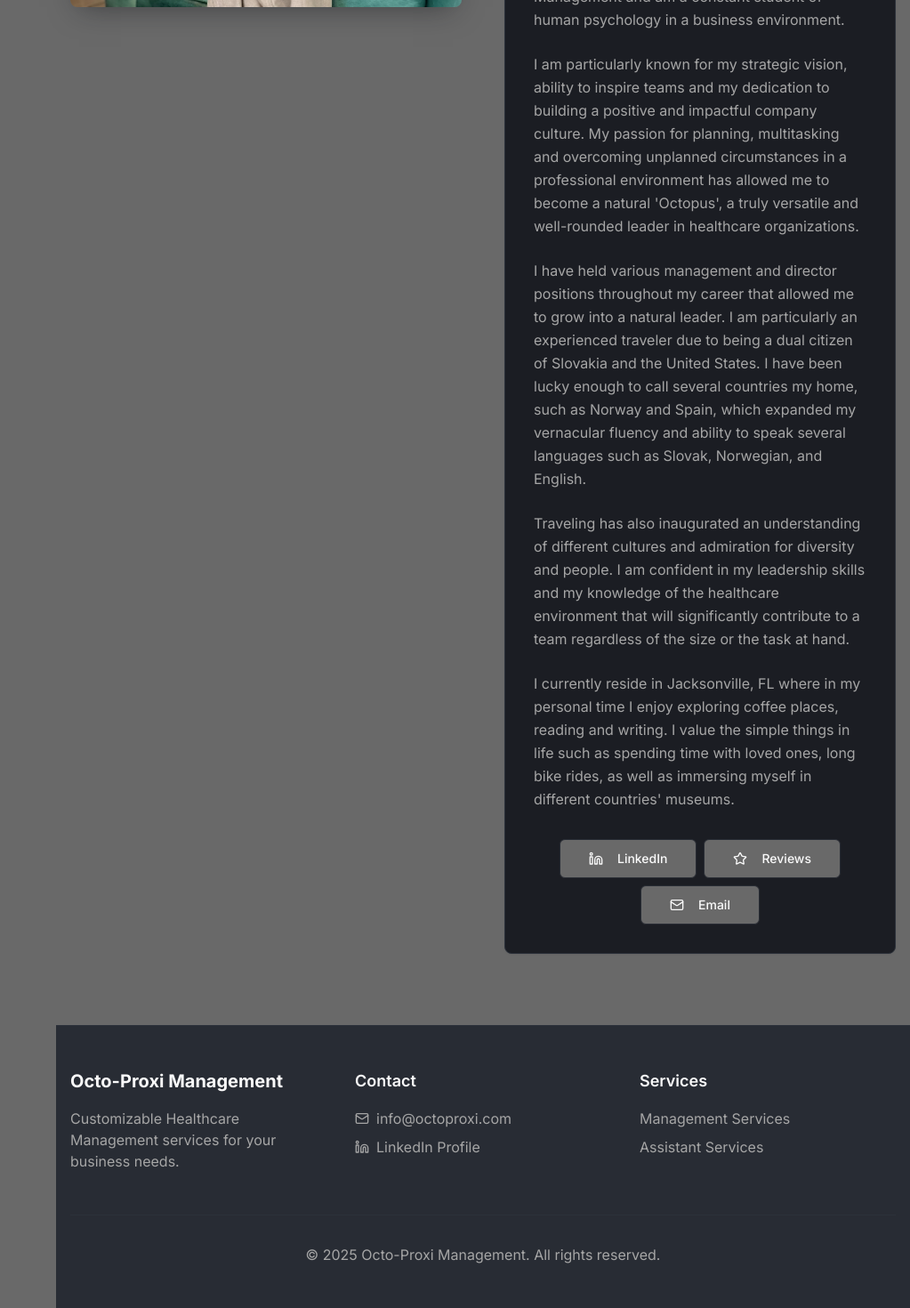
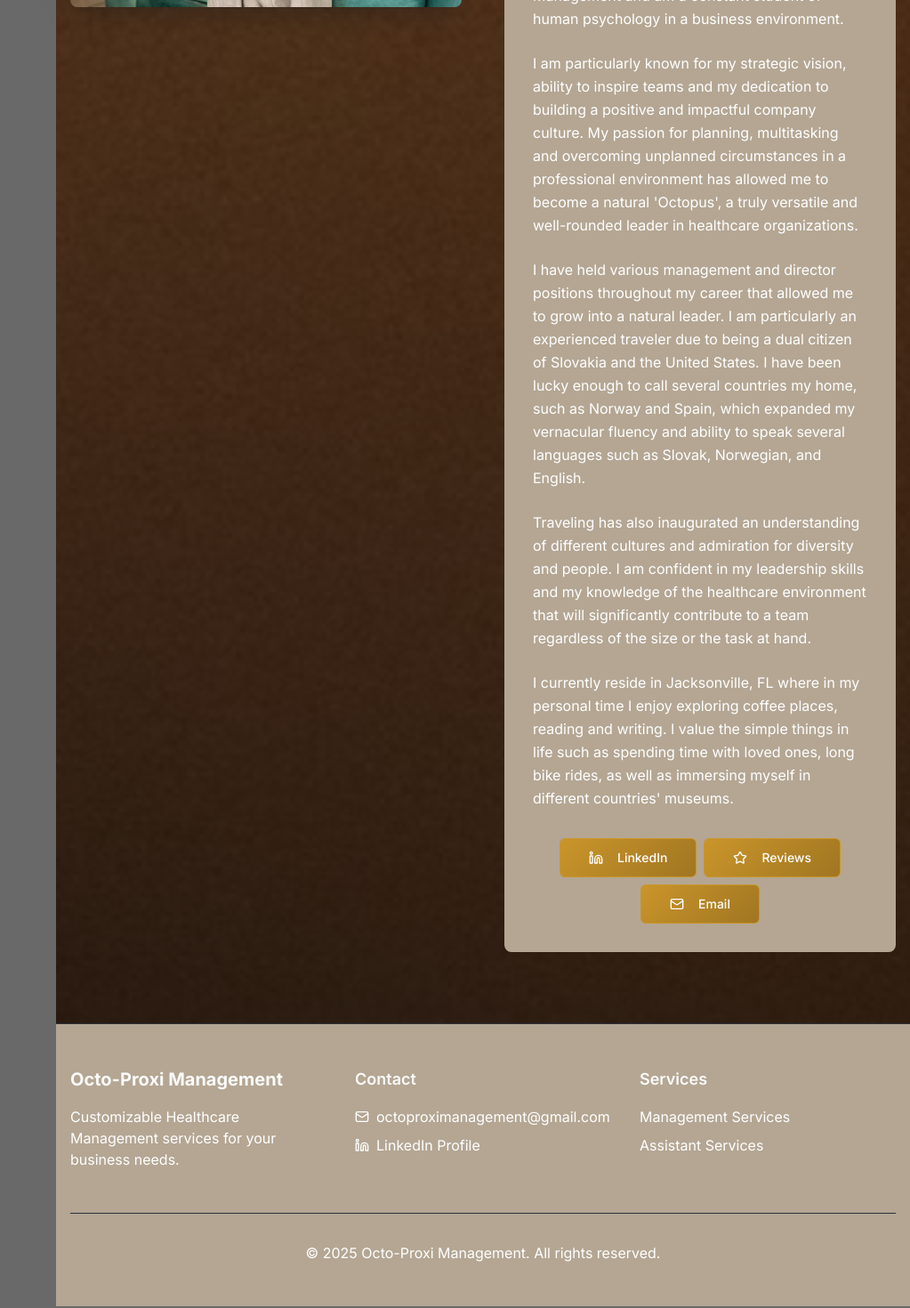
Before and after one commit to tinashe13/octo-proxi-connect, a React (Vite) app: page /about in a window 1280 px wide. Shown: the part 1026-2496 px from the top of the page at 89% size, without its empty margins (257-1280 px from the left). Built offline with nearby package versions, Linux system fonts and the light colour scheme.

Commit message:
rvetter updates july 21 25

```diff
--- a/src/components/BioSection.tsx
+++ b/src/components/BioSection.tsx
@@ -1,11 +1,25 @@
 
 import { Card, CardContent } from '@/components/ui/card';
 import { Button } from '@/components/ui/button';
+import { useNavigate } from 'react-router-dom';
 import { LinkedinIcon, Mail, Star } from 'lucide-react';
 
 export function BioSection() {
+  const navigate = useNavigate();
   return (
-    <section id="bio" className="py-20 lg:py-32 bg-gray-900">
+    <section id="bio" className="relative py-20 lg:py-32">
+
+      {/* Background image */}
+  <div className="absolute inset-0 z-0">
+    <img
+      src="/src/assets/background website.png"
+      alt="Background"
+      className="w-full h-full object-cover"
+    />
+    <div className="absolute inset-0 bg-gradient-to-b from-black/40 to-black/70" />
+  </div>
+  {/* Foreground content */}
+  <div className="relative z-10">
       <div className="container mx-auto px-4">
         <div className="max-w-7xl mx-auto">
           <div className="text-center mb-16">
@@ -27,17 +41,17 @@ export function BioSection() {
             </div>
 
             <div className="order-1 lg:order-2">
-              <Card className="bg-card border-border">
+              <Card className="bg-[#b4a693] text-black border-none shadow-elegant">
                 <CardContent className="p-8">
                   <h3 className="text-3xl font-bold text-card-foreground mb-6">
                     Simone Uchalova, MBA
                   </h3>
-                  <p className="text-muted-foreground mb-6 leading-relaxed text-lg">
+                  <p className="text-white mb-6 leading-relaxed text-lg">
                     I am the CEO and Founder of Octo-Proxi Management, a results-driven leader with over 11 years of
                     experience in Healthcare Management. My leadership style emphasizes collaboration, achieving business
                     growth and successfully leading teams while improving operational efficiency.
                   </p>
-                  <p className="text-muted-foreground mb-8 leading-relaxed text-lg">
+                  <p className="text-white mb-8 leading-relaxed text-lg">
                     As a dual citizen of Slovakia and the United States, I bring international perspective and expertise
                     to healthcare organizations. I am particularly known for my strategic vision, ability to inspire teams,
                     and my dedication to building positive and impactful company culture.
@@ -48,8 +62,8 @@ export function BioSection() {
                       <Button
                         variant="outline"
                         size="lg"
-                        className="hover:bg-gradient-gold hover:border-primary flex-1 min-w-0 sm:flex-none"
-                        onClick={() => window.open('https://linkedin.com', '_blank')}
+                        className="bg-gradient-gold border-primary flex-1 min-w-0 sm:flex-none text-white"
+                        onClick={() => window.open('https://www.linkedin.com/in/simone-uchalova-152197304/', '_blank')}
                       >
                         <LinkedinIcon className="h-4 w-4 mr-2" />
                         <span className="truncate">LinkedIn</span>
@@ -57,7 +71,7 @@ export function BioSection() {
                       <Button
                         variant="outline"
                         size="lg"
-                        className="hover:bg-gradient-gold hover:border-primary flex-1 min-w-0 sm:flex-none"
+                        className="bg-gradient-gold border-primary flex-1 min-w-0 sm:flex-none text-white"
                         onClick={() => window.open('https://www.google.com/search?q=octo+proxi+management+reviews', '_blank')}
                       >
                         <Star className="h-4 w-4 mr-2" />
@@ -66,8 +80,8 @@ export function BioSection() {
                       <Button
                         variant="outline"
                         size="lg"
-                        className="hover:bg-gradient-gold hover:border-primary flex-1 min-w-0 sm:flex-none"
-                        onClick={() => window.open('mailto:info@octoproxi.com')}
+                        className="bg-gradient-gold border-primary flex-1 min-w-0 sm:flex-none text-white"
+                        onClick={() => window.open('mailto:octoproximanagement@gmail.com')}
                       >
                         <Mail className="h-4 w-4 mr-2" />
                         <span className="truncate">Email</span>
@@ -77,9 +91,10 @@ export function BioSection() {
 
                   <div className="flex justify-center">
                     <Button
+                      variant="outline"
                       size="lg"
-                      className="bg-gradient-gold hover:bg-gradient-gold/90 text-white"
-                      onClick={() => window.location.href = '/about'}
+                      className="bg-gradient-gold border-primary flex-1 min-w-0 sm:flex-none text-white"
+                      onClick={() => navigate('/about')}
                     >
                       Learn More About Me
                     </Button>
@@ -89,7 +104,7 @@ export function BioSection() {
             </div>
           </div>
         </div>
-      </div>
+      </div></div>
     </section>
   );
 }
--- a/src/components/ContactForm.tsx
+++ b/src/components/ContactForm.tsx
@@ -61,7 +61,7 @@ export function ContactForm({ mobileOpen = false, onMobileClose }: { mobileOpen?
           <div className="space-y-2 text-sm text-contact-foreground text-center">
             <div className="flex items-center justify-center gap-2">
               <Mail className="h-4 w-4" />
-              <span>info@octoproxi.com</span>
+              <span>octoproximanagement@gmail.com</span>
             </div>
           </div>
         </CardHeader>
@@ -153,7 +153,7 @@ export function ContactForm({ mobileOpen = false, onMobileClose }: { mobileOpen?
                 <div className="space-y-2 text-sm text-contact-foreground text-center">
                   <div className="flex items-center justify-center gap-2">
                     <Mail className="h-4 w-4" />
-                    <span>info@octoproxi.com</span>
+                    <span>octoproximanagement@gmail.com</span>
                   </div>
                 </div>
               </CardHeader>
--- a/src/components/Footer.tsx
+++ b/src/components/Footer.tsx
@@ -1,8 +1,10 @@
 import { LinkedinIcon, Mail } from 'lucide-react';
+import { useNavigate } from 'react-router-dom';
 
 export function Footer() {
+  const navigate = useNavigate();
   return (
-    <footer className="bg-secondary py-12 border-t border-border">
+    <footer className="bg-[#b4a693] py-12 border-t border-border">
       <div className="container mx-auto px-4">
         <div className="max-w-6xl mx-auto">
           <div className="grid md:grid-cols-3 gap-8 text-center md:text-left">
@@ -11,7 +13,7 @@ export function Footer() {
               <h3 className="text-xl font-bold text-foreground mb-4">
                 Octo-Proxi Management
               </h3>
-              <p className="text-muted-foreground mb-4">
+              <p className="text-white mb-4">
                 Customizable Healthcare Management services for your business needs.
               </p>
             </div>
@@ -19,15 +21,15 @@ export function Footer() {
             {/* Contact Information */}
             <div>
               <h4 className="text-lg font-semibold text-foreground mb-4">Contact</h4>
-              <div className="space-y-2 text-muted-foreground">
+              <div className="space-y-2 text-white">
                 <div className="flex items-center gap-2">
                   <Mail className="h-4 w-4" />
-                  <span>info@octoproxi.com</span>
+                  <span>octoproximanagement@gmail.com</span>
                 </div>
                 <div className="flex items-center gap-2">
                   <LinkedinIcon className="h-4 w-4" />
                   <a
-                    href="https://linkedin.com"
+                    href="https://www.linkedin.com/in/simone-uchalova-152197304/"
                     target="_blank"
                     rel="noopener noreferrer"
                     className="hover:text-primary transition-colors"
@@ -40,15 +42,29 @@ export function Footer() {
 
             {/* Services */}
             <div>
-              <h4 className="text-lg font-semibold text-foreground mb-4">Services</h4>
-              <div className="space-y-2 text-muted-foreground">
-                <div>Management Services</div>
-                <div>Assistant Services</div>
-              </div>
-            </div>
+      <h4 className="text-lg font-semibold text-foreground mb-4">Services</h4>
+      <div className="space-y-2 text-white">
+        <div className="flex items-center gap-2">
+          <button
+            onClick={() => navigate('/management-services')}
+            className="hover:text-primary transition-colors text-left"
+          >
+            Management Services
+          </button>
+        </div>
+        <div className="flex items-center gap-2">
+          <button
+            onClick={() => navigate('/assistant-services')}
+            className="hover:text-primary transition-colors text-left"
+          >
+            Assistant Services
+          </button>
+        </div>
+      </div>
+    </div>
           </div>
 
-          <div className="border-t border-border mt-8 pt-8 text-center text-muted-foreground">
+          <div className="border-t border-border mt-8 pt-8 text-center text-white">
             <p>&copy; 2025 Octo-Proxi Management. All rights reserved.</p>
           </div>
         </div>
--- a/src/components/HeroSection.tsx
+++ b/src/components/HeroSection.tsx
@@ -11,15 +11,15 @@ export function HeroSection() {
 
   return (
     <section className="relative h-screen flex items-center justify-center">
-      {/* Background */}
-      <div className="absolute inset-0 z-0">
-        <img
-          src="/lovable-uploads/4d4d8441-fa66-48b5-9f3a-70e337568f17.png"
-          alt="Hero Background"
-          className="w-full h-full object-cover"
-        />
-        <div className="absolute inset-0 bg-gradient-overlay"></div>
-      </div>
+      {/* Background image */}
+  <div className="absolute inset-0 z-0">
+    <img
+      src="/src/assets/background website.png"
+      alt="Background"
+      className="w-full h-full object-cover"
+    />
+    <div className="absolute inset-0 bg-gradient-to-b from-black/40 to-black/70" />
+  </div>
 
       {/* Content */}
       <div className="relative z-10 text-center px-4 max-w-4xl mx-auto">
--- a/src/components/ServicesSection.tsx
+++ b/src/components/ServicesSection.tsx
@@ -34,18 +34,18 @@ export function ServicesSection() {
   ];
 
   return (
-    <section id="services" className="py-20 bg-gradient-dark">
+    <section id="services" className="py-20 bg-[#D8CAB8]">
       <div className="container mx-auto px-4">
         <div className="grid md:grid-cols-2 gap-8 max-w-6xl mx-auto">
           {services.map((service, index) => (
-            <Card key={index} className="bg-card border-border hover:shadow-elegant transition-all duration-300 hover:scale-105">
+            <Card key={index} className="bg-[#b4a693] text-white border-none hover:shadow-elegant transition-all duration-300 hover:scale-105">
               <CardHeader className="pb-4 text-center">
                 <CardTitle className="text-3xl text-card-foreground mb-6">{service.title}</CardTitle>
                 <Button
                   variant="outline"
                   size="lg"
                   onClick={() => navigate(service.route)}
-                  className="hover:bg-gradient-gold hover:border-primary w-full"
+                  className="bg-gradient-gold hover:bg-gradient-gold border-primary w-full"
                 >
                   Learn More
                   <ArrowRight className="h-4 w-4 ml-2" />
--- a/src/pages/About.tsx
+++ b/src/pages/About.tsx
@@ -24,7 +24,7 @@ export default function About() {
 
       <main className="lg:pl-80 pl-0">
         {/* Header */}
-        <section className="py-12 lg:py-20 bg-gradient-to-br from-background to-muted/30">
+        <section className="bg-[#b4a693] py-12 lg:py-20">
           <div className="container mx-auto px-4">
             <div className="max-w-4xl mx-auto text-center">
               <Button
@@ -39,7 +39,7 @@ export default function About() {
               <h1 className="text-4xl md:text-5xl lg:text-6xl font-bold text-foreground mb-6">
                 About Me
               </h1>
-              <p className="text-xl md:text-2xl text-muted-foreground">
+              <p className="text-xl md:text-2xl text-white">
                 Learn more about the healthcare management expert behind Octo-Proxi Management
               </p>
             </div>
@@ -47,7 +47,17 @@ export default function About() {
         </section>
 
         {/* Main Content */}
-        <section className="py-20 bg-background">
+        <section className="relative py-20 bg-background">
+          {/* Background image */}
+  <div className="absolute inset-0 z-0">
+    <img
+      src="/src/assets/background website.png"
+      alt="Background"
+      className="w-full h-full object-cover"
+    />
+    <div className="absolute inset-0 bg-gradient-to-b from-black/40 to-black/70" />
+  </div>
+  <div className="relative z-10">
           <div className="container mx-auto px-4">
             <div className="max-w-7xl mx-auto">
               <div className="grid lg:grid-cols-2 gap-12 items-start">
@@ -60,16 +70,16 @@ export default function About() {
                 </div>
 
                 <div className="order-1 lg:order-2">
-                  <Card className="bg-card border-border">
+                  <Card className="bg-[#b4a693] text-black border-none shadow-elegant">
                     <CardContent className="p-8">
                       <h2 className="text-3xl font-bold text-card-foreground mb-6">
                         Simone Uchalova, MBA
                       </h2>
-                      <h3 className="text-xl font-semibold text-primary mb-6">
+                      <h3 className="text-xl font-semibold text-white mb-6">
                         CEO & Founder, Octo-Proxi Management
                       </h3>
 
-                      <div className="space-y-6 text-muted-foreground leading-relaxed">
+                      <div className="space-y-6 text-white leading-relaxed">
                         <p>
                           I am the CEO and Founder of Octo-Proxi Management, a company focused on a variety of management and assistant
                           services in the healthcare industry. I am a results-driven leader with over 11 years of experience in Healthcare
@@ -115,8 +125,8 @@ export default function About() {
                           <Button
                             variant="outline"
                             size="lg"
-                            className="hover:bg-gradient-gold hover:border-primary flex-1 min-w-0 sm:flex-none"
-                            onClick={() => window.open('https://linkedin.com', '_blank')}
+                            className="bg-gradient-gold border-primary flex-1 min-w-0 sm:flex-none text-white"
+                            onClick={() => window.open('https://www.linkedin.com/in/simone-uchalova-152197304/', '_blank')}
                           >
                             <LinkedinIcon className="h-4 w-4 mr-2" />
                             <span className="truncate">LinkedIn</span>
@@ -124,7 +134,7 @@ export default function About() {
                           <Button
                             variant="outline"
                             size="lg"
-                            className="hover:bg-gradient-gold hover:border-primary flex-1 min-w-0 sm:flex-none"
+                            className="bg-gradient-gold border-primary flex-1 min-w-0 sm:flex-none text-white"
                             onClick={() => window.open('https://www.google.com/search?q=octo+proxi+management+reviews', '_blank')}
                           >
                             <Star className="h-4 w-4 mr-2" />
@@ -133,8 +143,8 @@ export default function About() {
                           <Button
                             variant="outline"
                             size="lg"
-                            className="hover:bg-gradient-gold hover:border-primary flex-1 min-w-0 sm:flex-none"
-                            onClick={() => window.open('mailto:info@octoproxi.com')}
+                            className="bg-gradient-gold border-primary flex-1 min-w-0 sm:flex-none text-white"
+                            onClick={() => window.open('mailto:octoproximanagement@gmail.com')}
                           >
                             <Mail className="h-4 w-4 mr-2" />
                             <span className="truncate">Email</span>
@@ -147,6 +157,7 @@ export default function About() {
               </div>
             </div>
           </div>
+          </div>
         </section>
 
         <Footer />
--- a/src/pages/AssistantServices.tsx
+++ b/src/pages/AssistantServices.tsx
@@ -39,11 +39,26 @@ export default function AssistantServices() {
       title: "Inventory / Ordering Assistant",
       icon: Database,
       description: "A healthcare inventory assistant is responsible for managing medical and surgical supplies within a healthcare facility. This role involves tasks such as stocking supplies, conducting inventory counts, maintaining accurate records, and ensuring proper storage and organization of items. They also play a role in receiving and distributing supplies, and may be involved in tracking expiration dates and preventing waste or unnecessary budget increases."
+    },
+    {
+      title: "Customizable Assistant Services",
+      icon: Database,
+      description: "Customizable assistant services include 'Pro re nata' (PRN) services for Healthcare organizations that involve tailored solutions designed specifically for your unique operational needs. These services are flexible and adaptable to meet the specific requirements of your healthcare organization, ensuring optimal efficiency and effectiveness in your daily operations."
     }
   ];
 
   return (
-    <div className="min-h-screen bg-background">
+    <div className="relative min-h-screen">
+      {/* Background image */}
+  <div className="absolute inset-0 z-0">
+    <img
+      src="/src/assets/background website.png"
+      alt="Background"
+      className="w-full h-full object-cover"
+    />
+    <div className="absolute inset-0 bg-gradient-to-b from-black/40 to-black/70" />
+  </div>
+  <div className="relative z-10">
       <ContactForm />
 
       <main className="lg:pl-80">
@@ -68,7 +83,7 @@ export default function AssistantServices() {
 
           <div className="grid md:grid-cols-2 lg:grid-cols-3 gap-6">
             {services.map((service, index) => (
-              <Card key={index} className="bg-card border-border hover:shadow-elegant transition-all duration-300 hover:scale-105">
+              <Card key={index} className="bg-[#b4a693] text-white border-none shadow-elegant transition-all duration-300 hover:scale-105">
                 <CardHeader className="text-center">
                   <service.icon className="h-12 w-12 text-primary mb-4 mx-auto" />
                   <CardTitle className="text-card-foreground">{service.title}</CardTitle>
@@ -76,17 +91,17 @@ export default function AssistantServices() {
                 <CardContent>
                   <Dialog>
                     <DialogTrigger asChild>
-                      <Button variant="outline" className="w-full hover:bg-gradient-gold hover:border-primary">
+                      <Button variant="outline" className="bg-gradient-gold w-full hover:bg-gradient-gold border-primary">
                         Learn More
                       </Button>
                     </DialogTrigger>
-                    <DialogContent className="bg-card border-border max-w-4xl">
+                    <DialogContent className="bg-[#b4a693] text-white border-none max-w-4xl">
                       <DialogHeader>
                         <DialogTitle className="flex items-center gap-2 text-card-foreground text-xl">
                           <service.icon className="h-6 w-6 text-primary" />
                           {service.title}
                         </DialogTitle>
-                        <DialogDescription className="text-muted-foreground text-base leading-relaxed">
+                        <DialogDescription className="text-white text-base leading-relaxed">
                           {service.description}
                         </DialogDescription>
                       </DialogHeader>
@@ -99,5 +114,6 @@ export default function AssistantServices() {
         </div>
       </main>
     </div>
+    </div>
   );
 }
--- a/src/pages/ManagementServices.tsx
+++ b/src/pages/ManagementServices.tsx
@@ -53,7 +53,17 @@ export default function ManagementServices() {
   ];
 
   return (
-    <div className="min-h-screen bg-background">
+    <div className="relative min-h-screen">
+      {/* Background image */}
+  <div className="absolute inset-0 z-0">
+    <img
+      src="/src/assets/background website.png"
+      alt="Background"
+      className="w-full h-full object-cover"
+    />
+    <div className="absolute inset-0 bg-gradient-to-b from-black/40 to-black/70" />
+  </div>
+  <div className="relative z-10">
       <ContactForm />
 
       <main className="lg:pl-80">
@@ -78,7 +88,7 @@ export default function ManagementServices() {
 
           <div className="grid md:grid-cols-2 lg:grid-cols-3 gap-6">
             {services.map((service, index) => (
-              <Card key={index} className="bg-card border-border hover:shadow-elegant transition-all duration-300 hover:scale-105">
+              <Card key={index} className="bg-[#b4a693] text-white border-none shadow-elegant transition-all duration-300 hover:scale-105">
                 <CardHeader className="text-center">
                   <service.icon className="h-12 w-12 text-primary mb-4 mx-auto" />
                   <CardTitle className="text-card-foreground">{service.title}</CardTitle>
@@ -86,17 +96,17 @@ export default function ManagementServices() {
                 <CardContent>
                   <Dialog>
                     <DialogTrigger asChild>
-                      <Button variant="outline" className="w-full hover:bg-gradient-gold hover:border-primary">
+                      <Button variant="outline" className="bg-gradient-gold w-full hover:bg-gradient-gold border-primary">
                         Learn More
                       </Button>
                     </DialogTrigger>
-                    <DialogContent className="bg-card border-border max-w-4xl">
+                    <DialogContent className="bg-[#b4a693] text-white border-none max-w-4xl">
                       <DialogHeader>
                         <DialogTitle className="flex items-center gap-2 text-card-foreground text-xl">
                           <service.icon className="h-6 w-6 text-primary" />
                           {service.title}
                         </DialogTitle>
-                        <DialogDescription className="text-muted-foreground text-base leading-relaxed">
+                        <DialogDescription className="text-white text-base leading-relaxed">
                           {service.description}
                         </DialogDescription>
                       </DialogHeader>
@@ -109,5 +119,6 @@ export default function ManagementServices() {
         </div>
       </main>
     </div>
+    </div>
   );
 }
```
Also changed, not shown: src/assets/background website.png (added), 1 other file (tests, documents, lock files or other folders).
